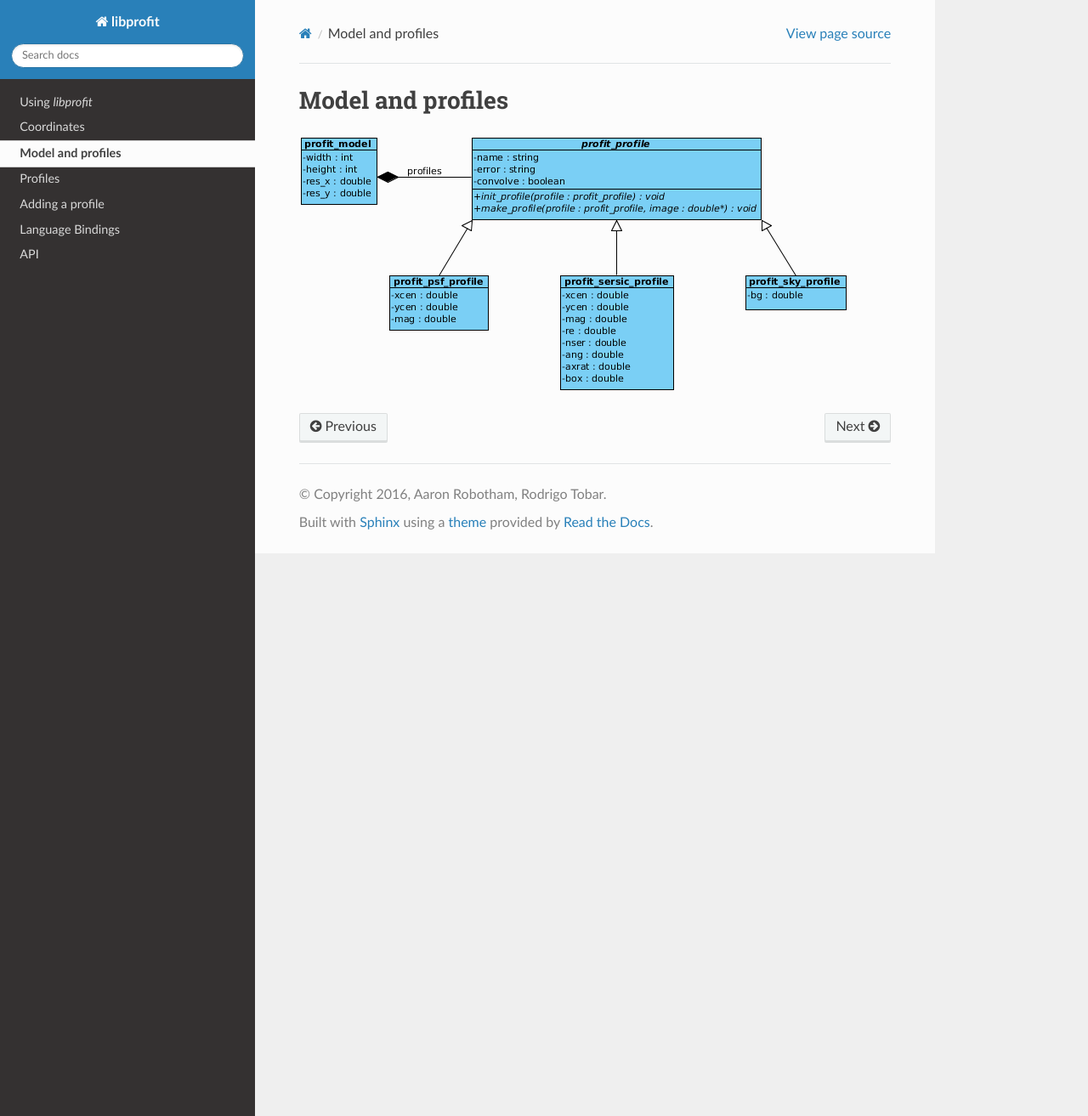
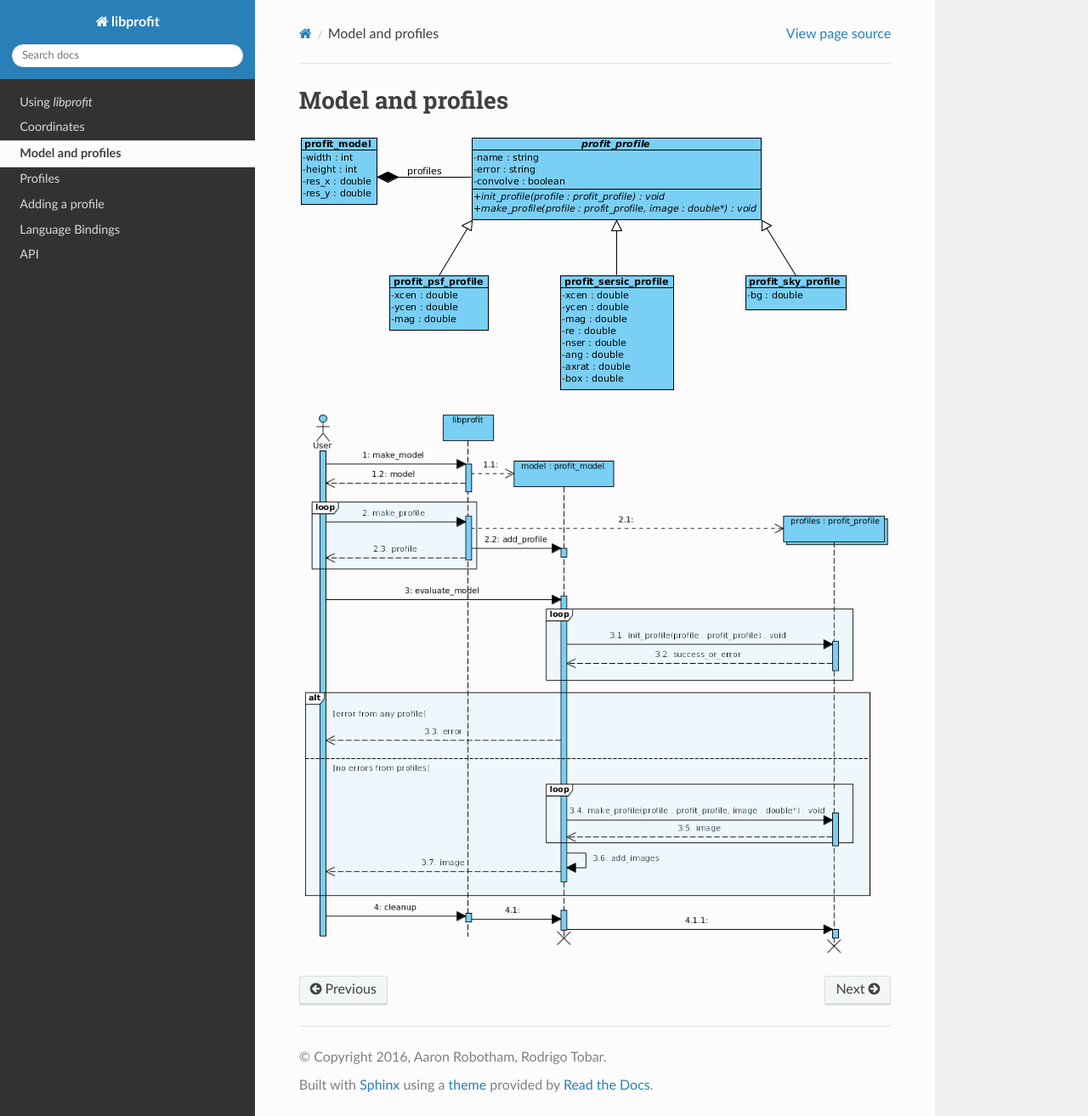
Before and after one commit to ICRAR/libprofit, a Sphinx documentation site: the page built from docs/structure.rst, in a window 1280 px wide and 1313 px high. Shown: the whole window at 85% size. Built offline with Sphinx 7.4.7 and the Read the Docs theme 2.0.0, drawn with Linux system fonts in a browser that asks for light colours.

Commit message:
docs: added sequence diagram, no text yet
Signed-off-by: Rodrigo Tobar <rtobar@icrar.org>

```diff
--- a/docs/structure.rst
+++ b/docs/structure.rst
@@ -2,3 +2,5 @@ Model and profiles
 ==================
 
 .. image:: images/types.png
+
+.. image:: images/evaluation.png
```
Also changed, not shown: docs/images/evaluation.png (added).
